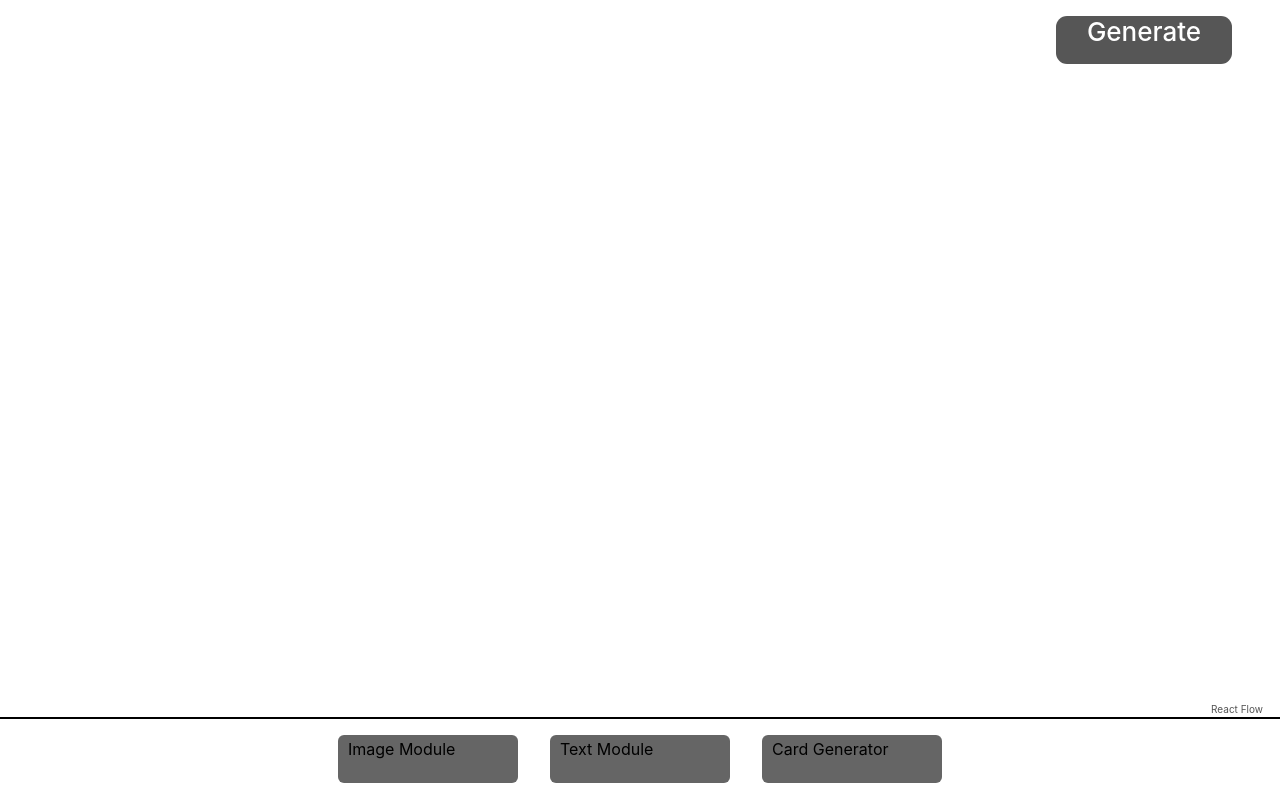
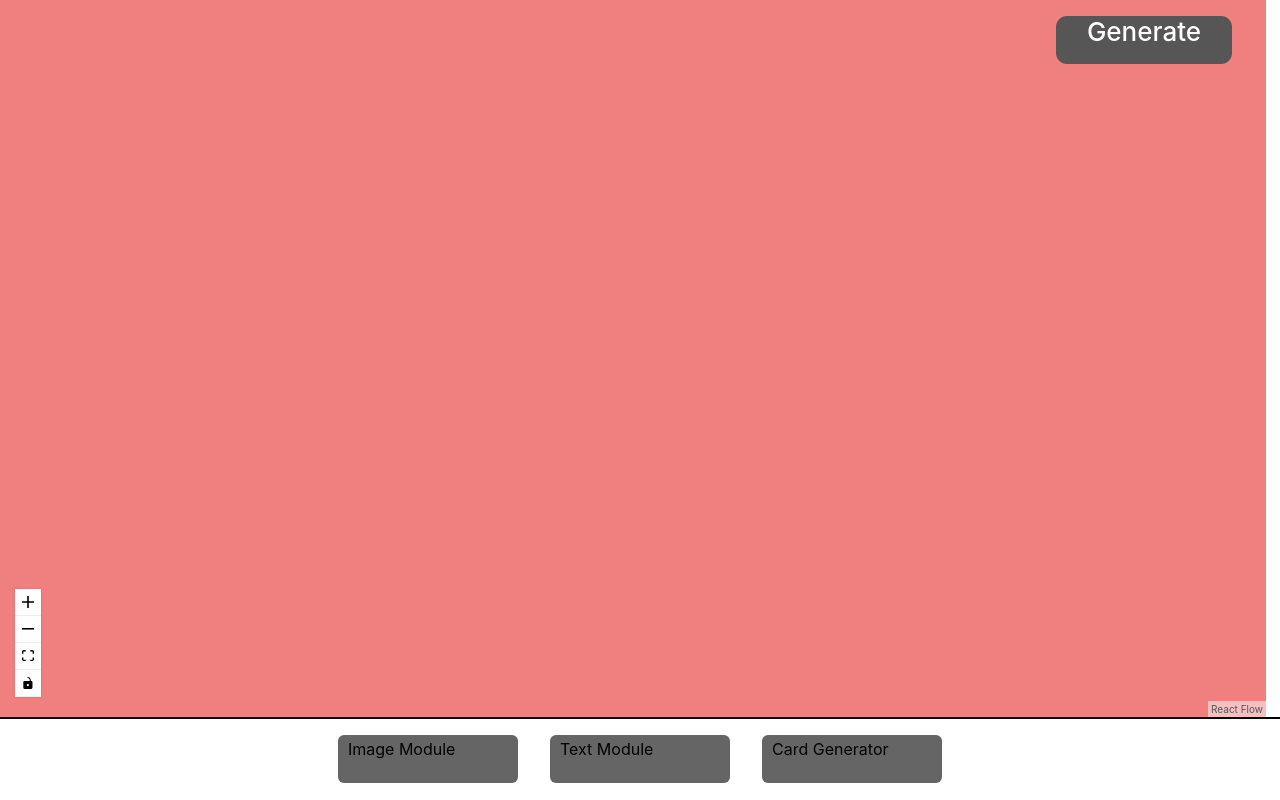
Before and after one commit to akarj/react-flow-card, a React (Create React App) app: page / in a window 1280 px wide. Built offline with nearby package versions, Linux system fonts and the light colour scheme.

Commit message:
Delete node functioanlity added!!✔✔

```diff
--- a/src/App.scss
+++ b/src/App.scss
@@ -2,8 +2,9 @@
   text-align: center;
 
   div.generate-button-div {
+    z-index: 10;
     position: absolute;
-
+    display: block;
     right: 3rem;
     width: 11rem;
     height: 3rem;
--- a/src/Components/BottomBar/BottomBar.jsx
+++ b/src/Components/BottomBar/BottomBar.jsx
@@ -3,7 +3,6 @@ import Module from "../Modules/Module/Module";
 
 export default function BottomBar() {
   const onDragStart = (event, nodeType) => {
-    console.log("node-type", nodeType);
     event.dataTransfer.setData("application/reactflow", nodeType);
     event.dataTransfer.effectAllowed = "move";
   };
--- a/src/Components/Modules/Module/Module.jsx
+++ b/src/Components/Modules/Module/Module.jsx
@@ -1,7 +1,6 @@
 import "./Module.scss";
 
 export default function Module(props) {
-  // console.log(props);
   return (
     <div className="module-container">
       <span>{props.type}</span>
--- a/src/Components/ReactFlowWorkField/ReactFlowWorkField.jsx
+++ b/src/Components/ReactFlowWorkField/ReactFlowWorkField.jsx
@@ -5,8 +5,6 @@ import ReactFlow, {
   removeElements,
   addEdge,
   ReactFlowProvider,
-  useCallback,
-  useEffect,
   Controls,
 } from "react-flow-renderer";
 import TextNode from "../Modules/TextField/TextField";
@@ -21,16 +19,17 @@ const nodeTypes = {
   OutNode,
 };
 
-/*TODO
+/*
+[TODO]
 
 
 @params :[modules]
-    1. Image Module
+   => 1. Image Module
     2. Text Module
     3. Card Module
     4. OutputModule
 
-=> Drag and Drop Functionality
+
 */
 
 let text_id = 2;
@@ -42,12 +41,14 @@ const getId = type =>
     : type === "IMAGE"
     ? `image-${image_id++}`
     : `card-${card_id++}`;
-let id = 0;
-// const getId = () => `dndnode_${id++}`;
+
 export default function ReactFlowWorkField() {
+  // [States]
   const [elements, setElements] = useState(initialState);
   const [reactFlowInstance, setReactFlowInstance] = useState(null);
   const reactFlowWrapper = useRef(null);
+
+  // [Functions]
   const onDragOver = event => {
     event.preventDefault();
     event.dataTransfer.dropEffect = "move";
@@ -85,13 +86,16 @@ export default function ReactFlowWorkField() {
         elements={elements}
         nodeTypes={nodeTypes}
         snapToGrid={true}
-        // snapGrid={snapGrid}
+        snapGrid={[20, 20]}
         defaultZoom={1.5}
         onDragOver={onDragOver}
         onDrop={onDrop}
         onLoad={onLoad}
+        style={{ backgroundColor: "lightcoral" }}
         onElementsRemove={onElementsRemove}
-      />
+      >
+        <Controls />
+      </ReactFlow>
     </div>
   );
 }
```
